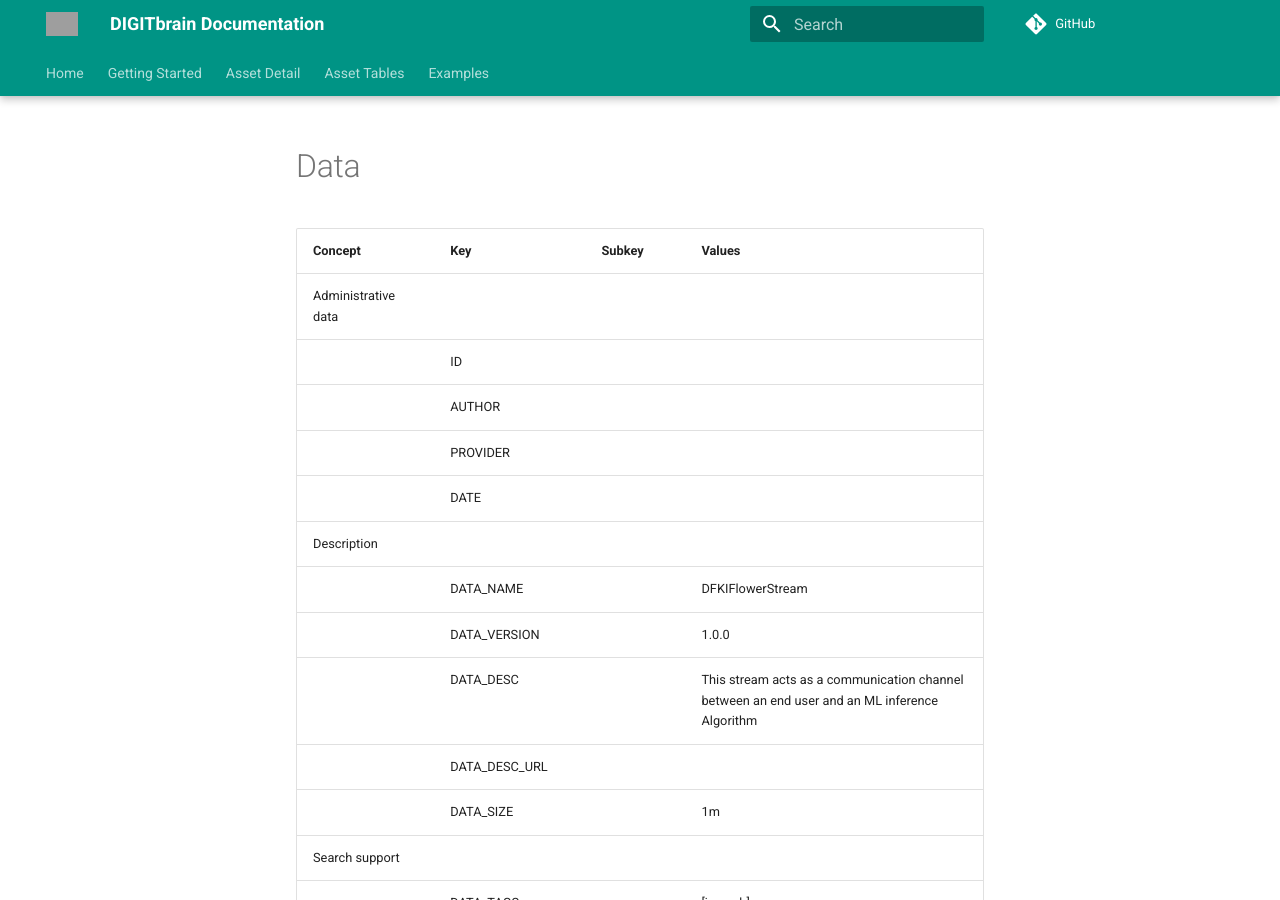
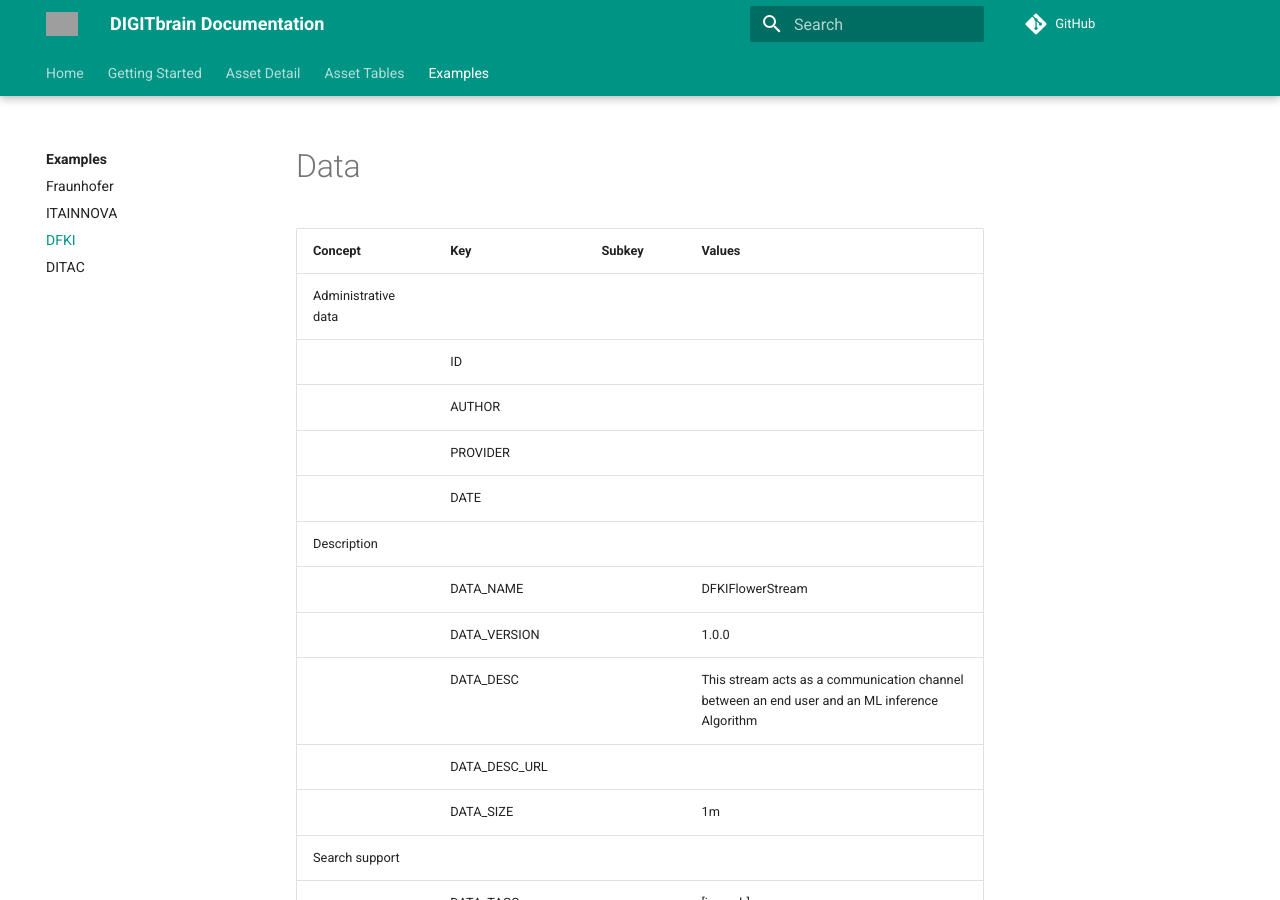
Before and after one commit to DIGITbrain/digitbrain.github.io, an MkDocs documentation site: the page built from docs/examples/DFKI_ObjectDetection_external_data.md, in a window 1280 px wide and 900 px high. Built offline with MkDocs 1.6.1 and Material for MkDocs 9.7.7, drawn with Linux system fonts in a browser that asks for light colours; comment, search, counter and statistics services are not loaded; grey boxes are pictures that could not be loaded.

Commit message:
feat(examples): normalise example filenames

```diff
--- a/mkdocs.yml
+++ b/mkdocs.yml
@@ -75,8 +75,10 @@
       - Supporting Metadata: tables/supporting_metadata.md
   - Examples:
       - Examples: examples/index.md
-      - Fraunhofer: examples/Fraunhofer_RISTRA_CPU_Metadata.md
-      - ITAINNOVA: examples/ITAINNOVA_metadata_220318.md
+      - Fraunhofer: examples/Fraunhofer_RISTRA_CPU.md
+      - ITAINNOVA: examples/ITAINNOVA_CAELIA.md
+      - DFKI: examples/DFKI_ObjectDetection_external_data.md
+      - DITAC: examples/DITAC_cable_problem.md
 
 markdown_extensions:
   - admonition
```
Also changed, not shown: docs/examples/DFKI_ObjectDetection_external_data.md (renamed from docs/examples/DFKI_ObjectDetection_external-data_v1.md), docs/examples/DITAC_cable_problem.md (renamed from docs/examples/DITAC-cable-problem-metadata.md), docs/examples/Fraunhofer_RISTRA_CPU.md (renamed from docs/examples/Fraunhofer_RISTRA_CPU_Metadata.md), docs/examples/ITAINNOVA_CAELIA.md (renamed from docs/examples/ITAINNOVA_metadata_220318.md), 8 other files.
